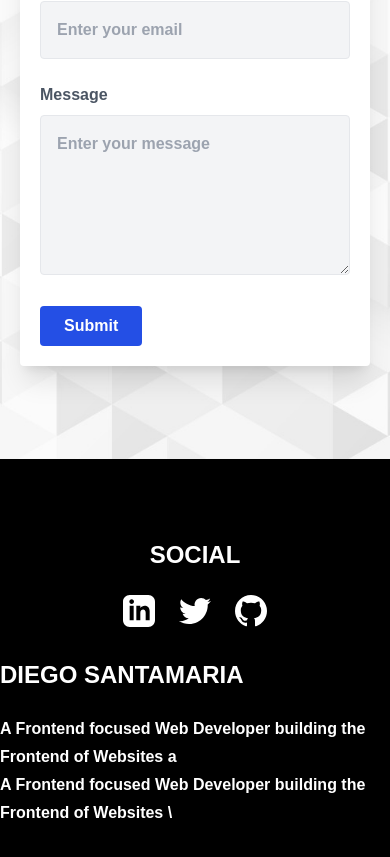
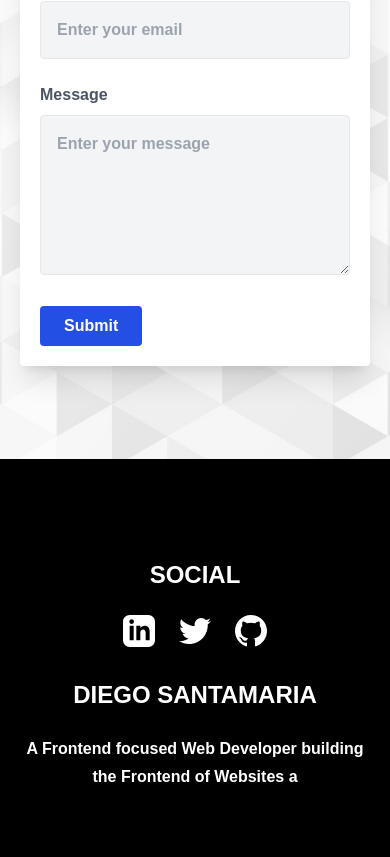
Before and after one commit to SantamariaCodes/basic-portfolio-website, a React (Create React App) app: page / in a window 390 px wide. Shown: the part 3982-4839 px from the top of the page. Built offline with nearby package versions, Linux system fonts and the light colour scheme.

Commit message:
feat(footer): enhanced mobile responsiveness

```diff
--- a/src/components/Footer.tsx
+++ b/src/components/Footer.tsx
@@ -6,17 +6,15 @@ import GitHubIcon from "./SocialIcons/GitHubIcon";
 const Footer: React.FC = () => {
   return (
     <footer className="bg-black text-white h-[400px] py-20">
-      <div className="container mx-auto max-w-7xl flex flex-col-reverse sm:flex-row justify-between items-center">
+      <div className="container p-5 md:p-10 mx-auto max-w-7xl flex flex-col-reverse sm:flex-row justify-between items-center">
         <div>
-          <h2 className="text-2xl font-bold pb-6 sm:mb-0  ">
+          <h2 className="text-2xl md:text-left text-center font-bold pb-6 sm:mb-0  ">
             DIEGO SANTAMARIA
           </h2>
-          <p className=" font-semibold leading-7">
+          <p className=" text-center md:text-left  font-semibold leading-7">
             A Frontend focused Web Developer building the Frontend of Websites a
           </p>
-          <p className=" font-semibold leading-7">
-            A Frontend focused Web Developer building the Frontend of Websites \
-          </p>
+
         </div>
         <div className="flex flex-col items-center text-center mb-8 sm:mb-0">
           <h3 className="text-2xl font-semibold mb-6">SOCIAL</h3>
```
